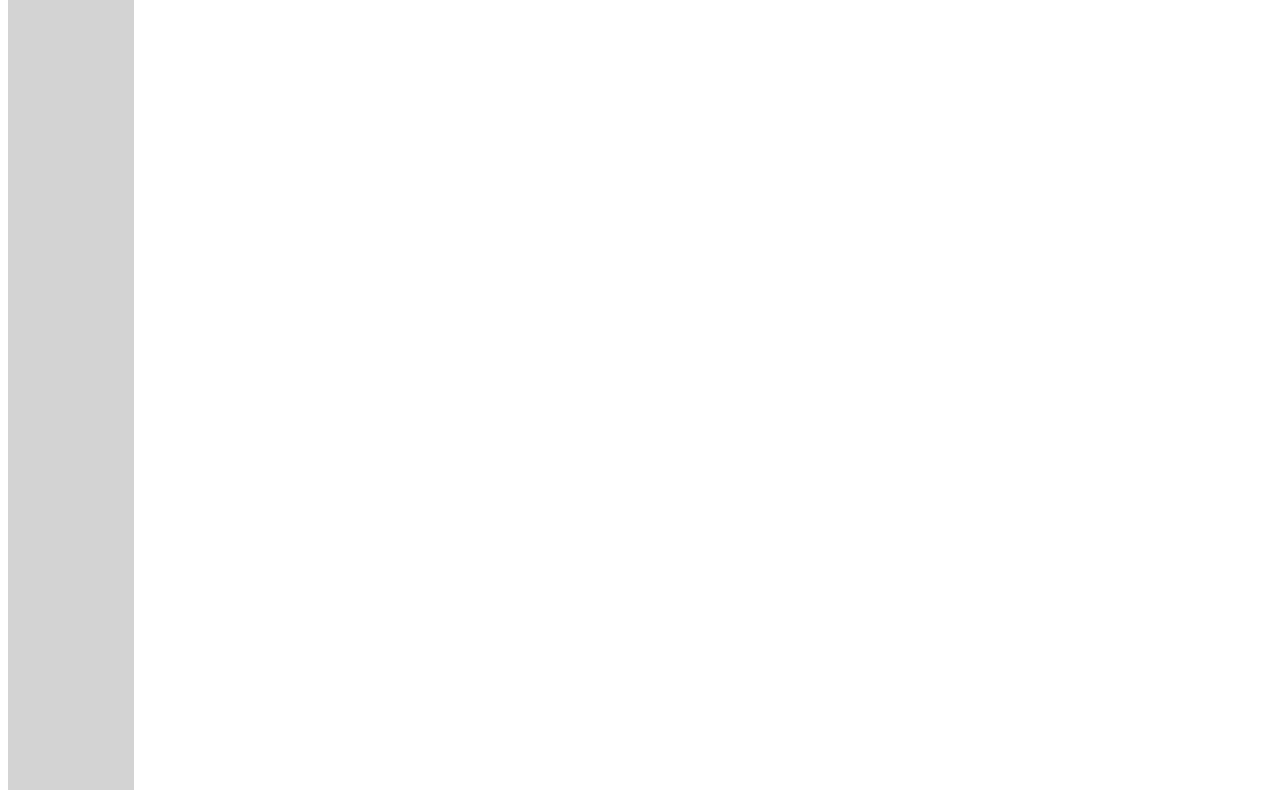
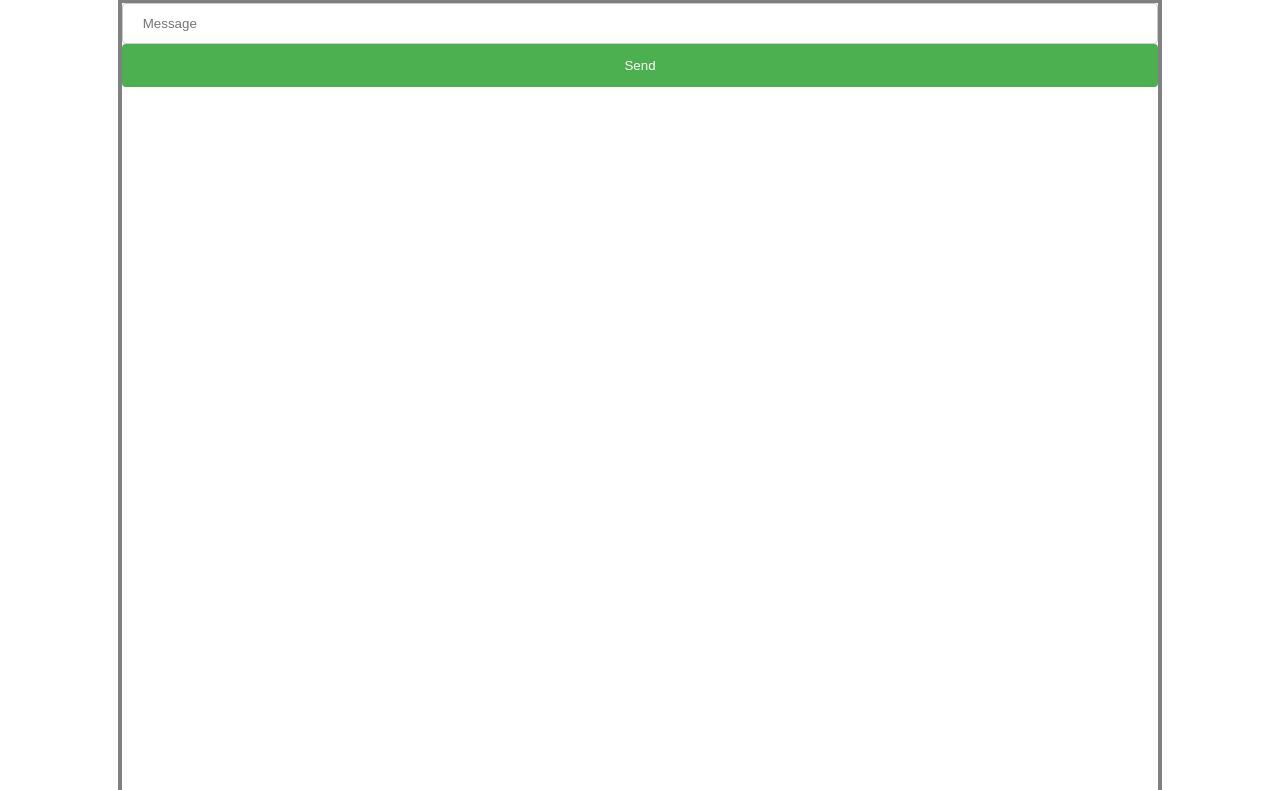
Before and after one commit to IsaacReed/Chat-App, a website: page messages.html in a window 1280 px wide. Shown: the part 69-859 px from the top of the page. Drawn offline with Linux system fonts and the light colour scheme.

Commit message:
added form to message page (and styled)

```diff
--- a/messagePage.css
+++ b/messagePage.css
@@ -14,13 +14,46 @@
 	background-color: lightgray;
 }
 
+.mainBody {
+	width: 100%;
+	height: 1000px;
+
+	background-color: white;
 }
 
 .messages {
-	width: 80%;
-	height: 800px;
-	opacity: 0;
-	left: 10%;
+	width: 82%;
+	height: 1000px;
+	margin: auto;
 
-	background-color: gray;
+	background-color: white;
+
+	border-style: solid;
+ 	border-width: 4px;
+	border-color: gray;
 }
+
+input[type=text], select {
+    width: 100%;
+    padding: 12px 20px;
+    margin: auto;
+    display: inline-block;
+    border: 1px solid #ccc;
+    border-radius: 4px;
+    box-sizing: border-box;
+}
+
+input[type=submit] {
+    width: 100%;
+    background-color: #4CAF50;
+    color: white;
+    padding: 14px 20px;
+    margin: 8px 0;
+    border: none;
+    border-radius: 4px;
+    cursor: pointer;
+		margin: auto;
+}
+
+input[type=submit]:hover {
+    background-color: #45a049;
--- a/messages.html
+++ b/messages.html
@@ -14,13 +14,13 @@
  		 <li><a href="#logout" id="logout">Stuff</a></li>
 		</ul>
 		<div class="mainBody">
-			<div class="sideBarLeft"></div>
-
 			<div class="messages">
 				<!-- Will contain all messages as  field -->
+				<form>
+					<input type="text" name="message" placeholder="Message">
+					<input type="submit" value="Send">
+				</form>
 			</div>
-
-			<div class="sideBarRight"></div>
 		</div>
 	</body>
 </html>
```
